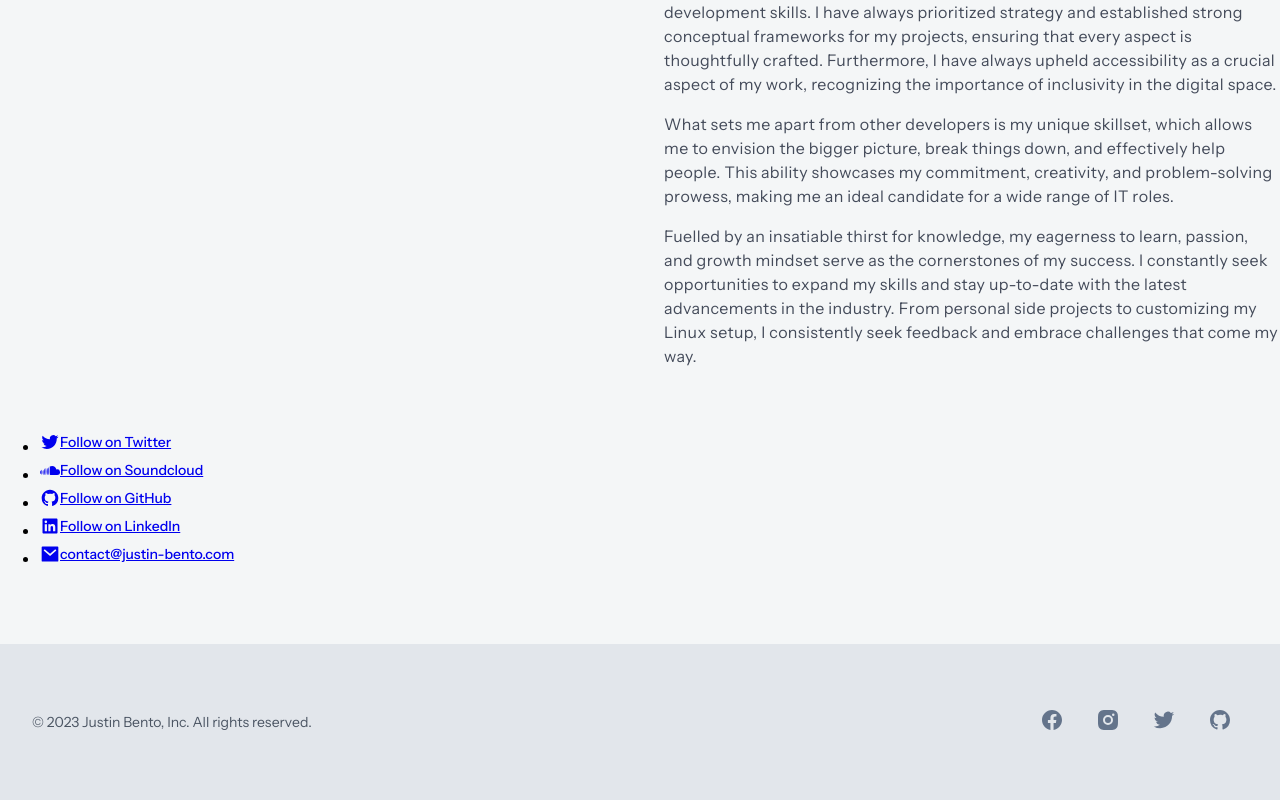
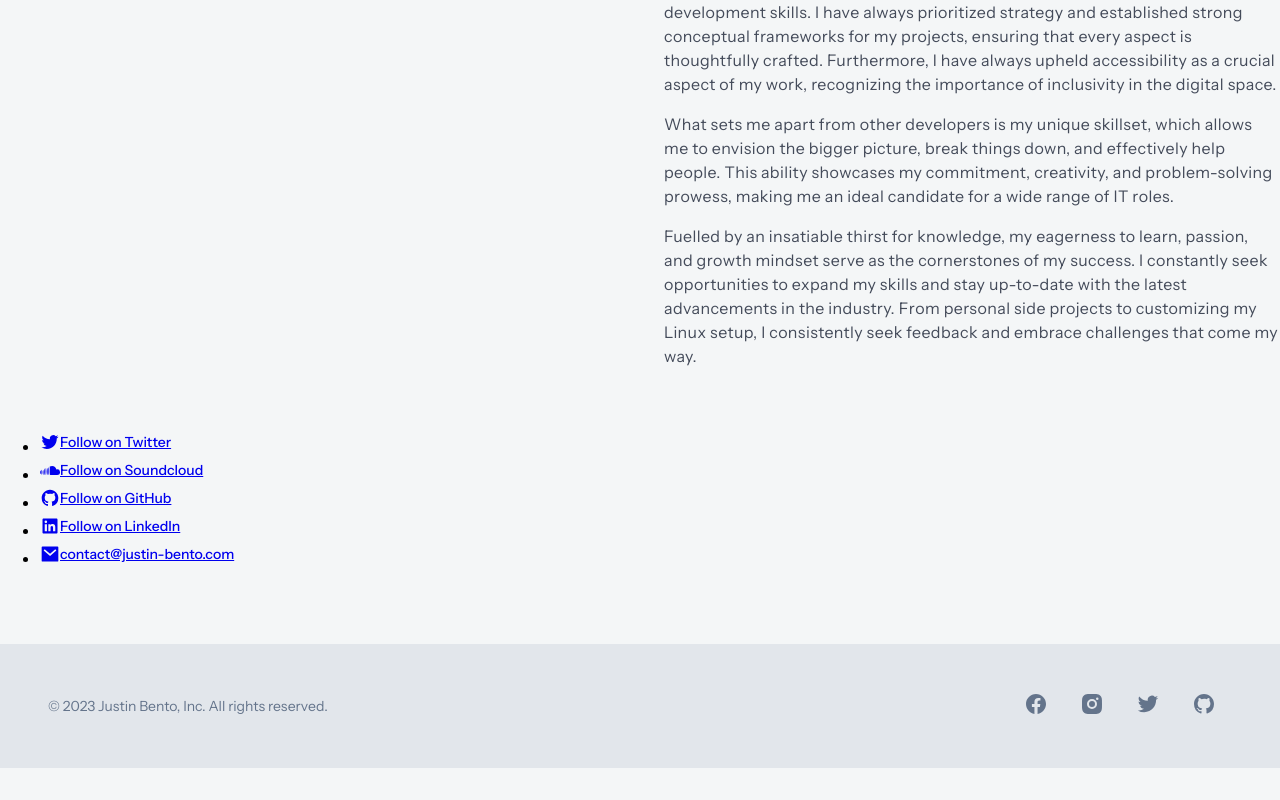
Before and after one commit to Justin-Bento/portfolio, a Next.js app: page /about in a window 1280 px wide. Shown: the part 595-1395 px from the top of the page. After the commit the page ends 1363 px from the top, so only its background shows below. Built offline with nearby package versions, Linux system fonts and the light colour scheme; no server answers.

Commit message:
fixed alignment issues with container

```diff
--- a/styles/Footer.module.css
+++ b/styles/Footer.module.css
@@ -1,10 +1,11 @@
 .background {
   margin-top: 4rem;
+  padding: 2rem 1rem;
   background-color: var(--gray-100);
 }
 .container {
-  padding: 3rem 1.5rem;
-  max-width: 80rem;
+  max-width: 1280px;
+  margin: 0rem auto;
 }
 .adjust {
   display: flex;
@@ -16,9 +17,10 @@
   margin-top: 2rem;
 }
 .copyrights {
+  text-align: center;
   font-size: 0.875rem;
   line-height: 1.25rem;
-  color: #4b5563;
+  color: var(--gray-500);
 }
 .links {
   z-index: 10;
@@ -57,6 +59,9 @@
     margin-top: 0;
     order: 1;
   }
+  .copyrights {
+    text-align: start;
+  }
 }
 @media (min-width: 1024px) {
   .container {
```
